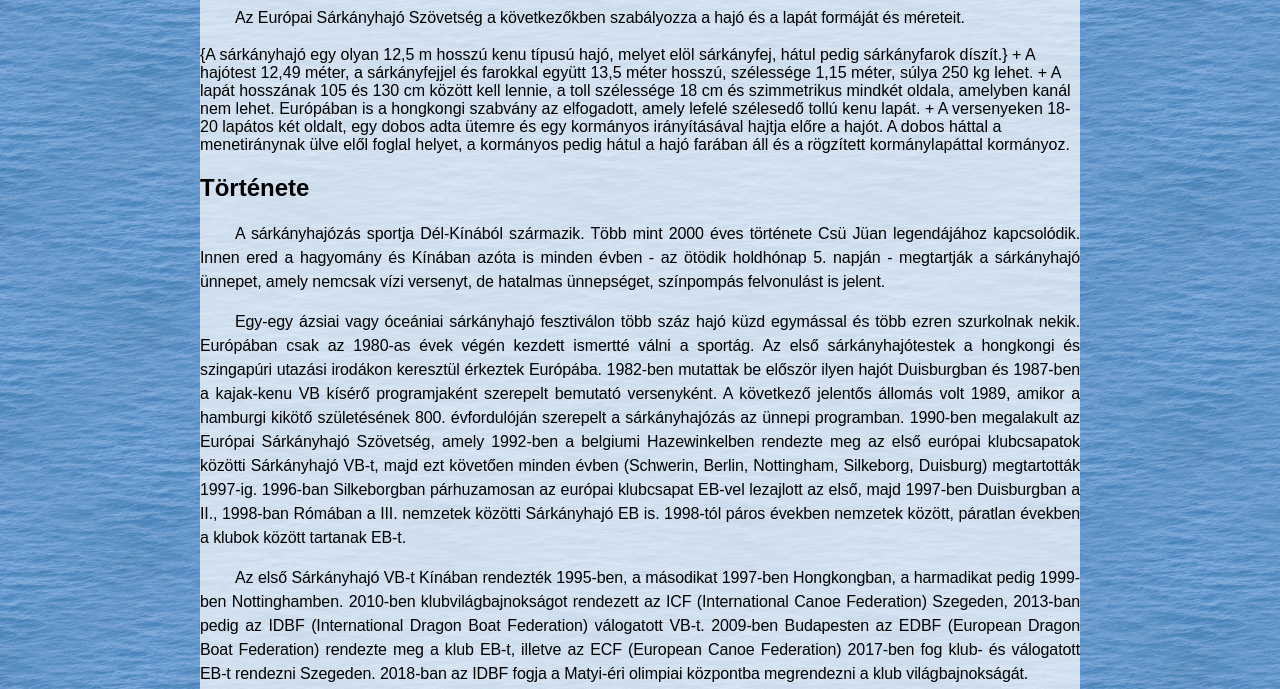
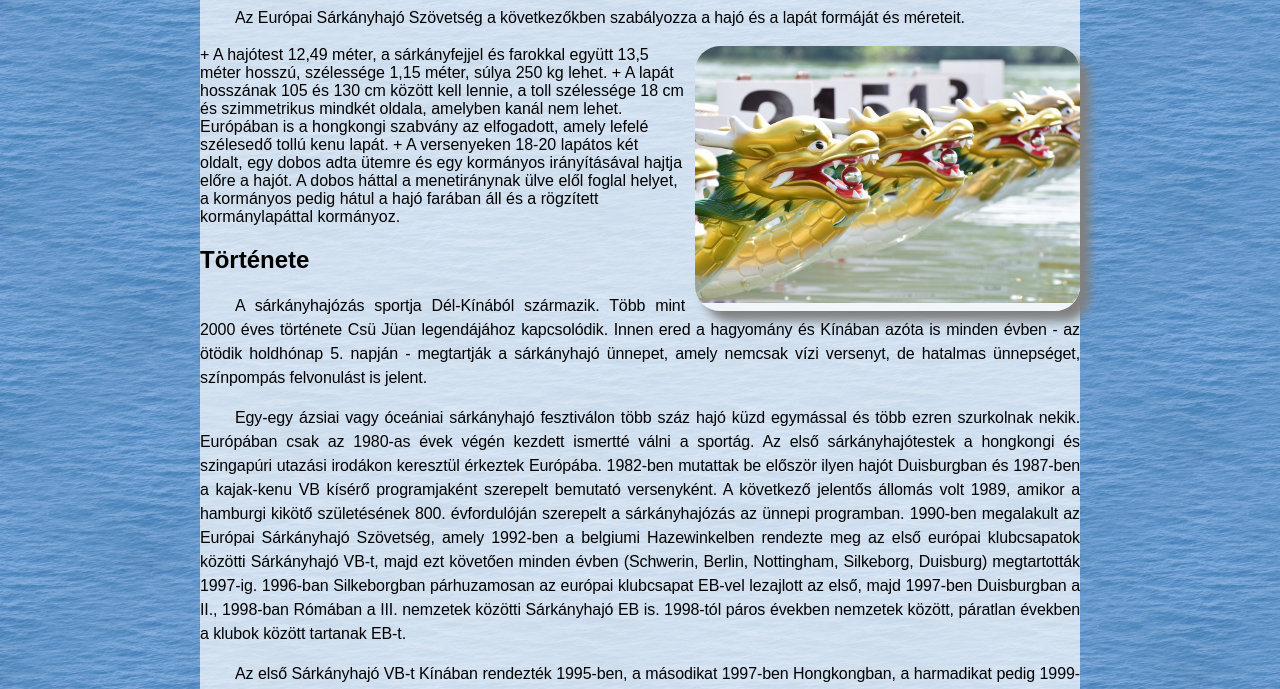
Before and after one commit to klmnalex/S-rk-nyhaj-, a plain HTML site: page index.html in a window 1280 px wide. Shown: the part 102-791 px from the top of the page. Drawn offline with Linux system fonts and the light colour scheme.

Commit message:
7. feladat

```diff
--- a/index.html
+++ b/index.html
@@ -12,7 +12,9 @@
 
 <p>Az Európai Sárkányhajó Szövetség a következőkben szabályozza a hajó és a lapát formáját és méreteit.</p>
 
-{A sárkányhajó egy olyan 12,5 m hosszú kenu típusú hajó, melyet elöl sárkányfej, hátul pedig sárkányfarok díszít.}
+<div class="kepkeret">
+    <img src="hajoorr.jpg" alt="A sárkányhajó egy olyan 12,5 m hosszú kenu típusú hajó, melyet elöl sárkányfej, hátul pedig sárkányfarok díszít.">
+</div>
 
 + A hajótest 12,49 méter, a sárkányfejjel és farokkal együtt 13,5 méter hosszú, szélessége 1,15 méter, súlya 250 kg lehet.
 + A lapát hosszának 105 és 130 cm között kell lennie, a toll szélessége 18 cm és szimmetrikus mindkét oldala, amelyben kanál nem lehet. Európában is a hongkongi szabvány az elfogadott, amely lefelé szélesedő tollú kenu lapát.
```
